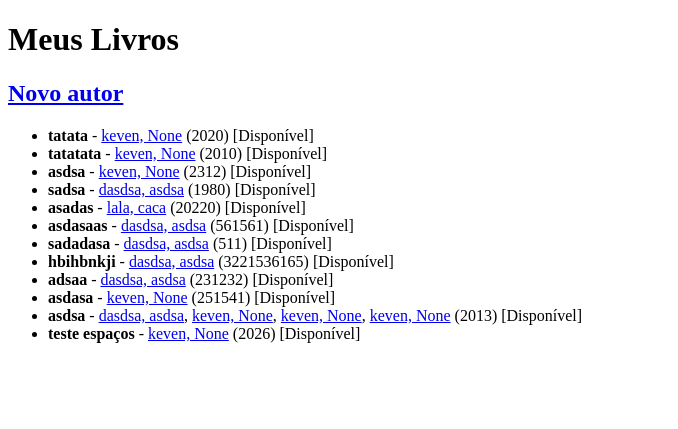
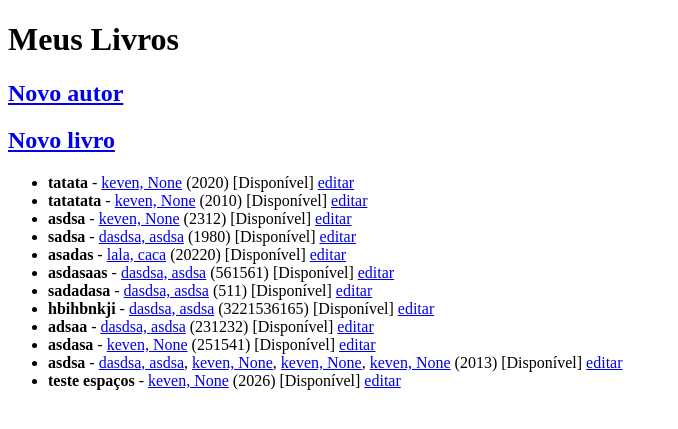
Before and after one commit to keventapi/atvdd-dwb-models, a Django app: page / in a window 1280 px wide. Shown: the top 429 px of the page, without its empty margins (0-678 px from the left). Run offline with Django 5.2, Linux system fonts and the light colour scheme; data comes from the database, SQL or seed files in the repository; both versions use the stored data as it was after the commit.

Commit message:
atividade parte 2

```diff
--- a/biblioteca/models.py
+++ b/biblioteca/models.py
@@ -27,11 +27,5 @@ class Livro(models.Model):
     ano_publicado = models.IntegerField()
     disponivel = models.BooleanField(default=True)
 
-    def save(self,*args,**kwargs):
-        if self.autores_temp.count() < 1:
-            raise ValueError("é necessario ter pelo menos um autor registrado")
-
-        super().save(*args,**kwargs)
-
     def __str__(self):
         return f"titulo: {self.titulo} \n autor: {self.autores_temp.all()}. \n ano de publicação: {self.ano_publicado} \n dispnivel: {self.disponivel} \n categorias: {self.category}"
--- a/biblioteca/templates/index.html
+++ b/biblioteca/templates/index.html
@@ -8,6 +8,7 @@
 <body>
     <h1>Meus Livros</h1>
     <h2> <a href="{% url "criar_autor" %}"> Novo autor </a></h2>
+    <h2> <a href="{% url "criar_livro" %}"> Novo livro </a></h2>
     <ul>
         {% for livro in livros %}
             <li>
@@ -26,6 +27,8 @@
             {% else %}
                 <span>[Indisponível]</span>
             {% endif %}
+
+             <a href="{% url 'editar_livro' id=livro.id %}">editar</a>
             </li>
         {% empty %}
             <li>Nenhum livro cadastrado.</li>
--- a/biblioteca/urls.py
+++ b/biblioteca/urls.py
@@ -14,11 +14,13 @@ Including another URLconf
     1. Import the include() function: from django.urls import include, path
     2. Add a URL to urlpatterns:  path('blog/', include('blog.urls'))
 """
-from .views import home, autor, criar_autor
+from .views import home, autor, criar_autor, criar_livro, editar_livro
 from django.urls import path
 
 urlpatterns = [
     path('', home, name="index"),
     path('autor/<int:id>', autor, name="detalhes"),
     path('autores/novo/', criar_autor, name='criar_autor'),
+    path('livro', criar_livro, name="criar_livro"),
+    path('livro/<int:id>', editar_livro, name="editar_livro"),
 ]
--- a/biblioteca/views.py
+++ b/biblioteca/views.py
@@ -1,6 +1,6 @@
 from django.shortcuts import render, get_object_or_404, redirect
 from .models import Livro, Autor
-from .forms import AutorForm
+from .forms import AutorForm, LivroForm
 
 # Create your views here.
 def home(request):
@@ -24,3 +24,28 @@ def criar_autor(request):
         form = AutorForm()
 
     return render(request, 'criar_autor.html', {'form': form})
+
+def criar_livro(request):
+    if request.method == 'POST':
+            form = LivroForm(request.POST)
+
+            if form.is_valid():
+                autor = form.save()
+                return redirect("index")
+    else:
+        form = LivroForm()
+
+    return render(request, "livro.html", {"form": form, "edited": False})
+
+def editar_livro(request, id):
+    livro = get_object_or_404(Livro, pk=id)
+    if request.method == 'POST':
+            form = LivroForm(request.POST, instance=livro)
+
+            if form.is_valid():
+                livro = form.save()
+                print(livro)
+                return redirect("detalhes", id=livro.autores_temp.all()[0].id)
+    else:
+        form = LivroForm(instance=livro)
+    return render(request, "livro.html", {"form": form, "edited": True})
```
Also changed, not shown: biblioteca/forms.py (+29 -2 lines), biblioteca/templates/livro.html (added, +18 -0 lines), db.sqlite3.
